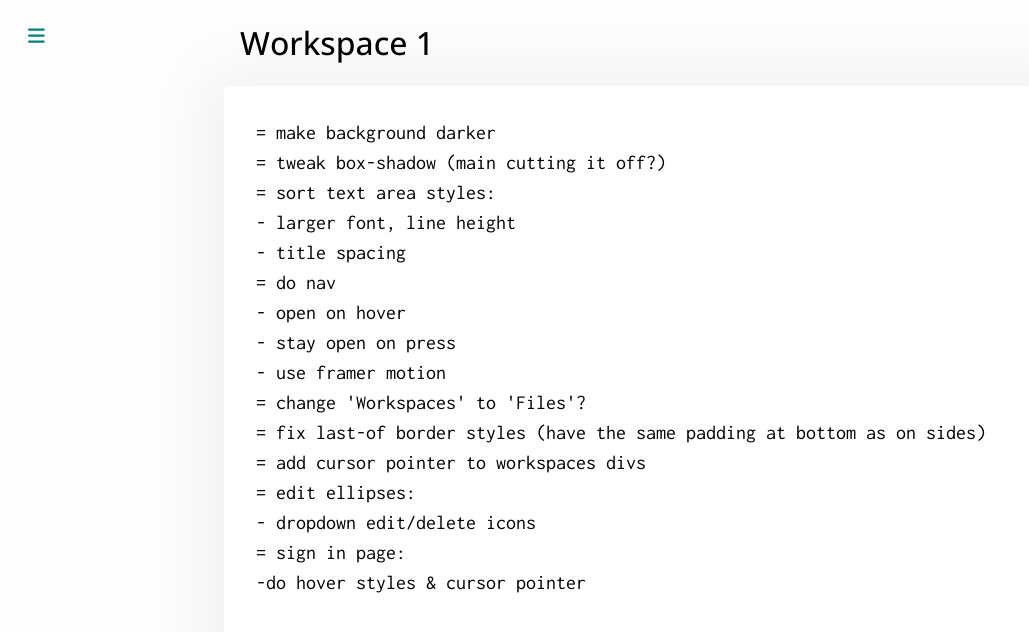
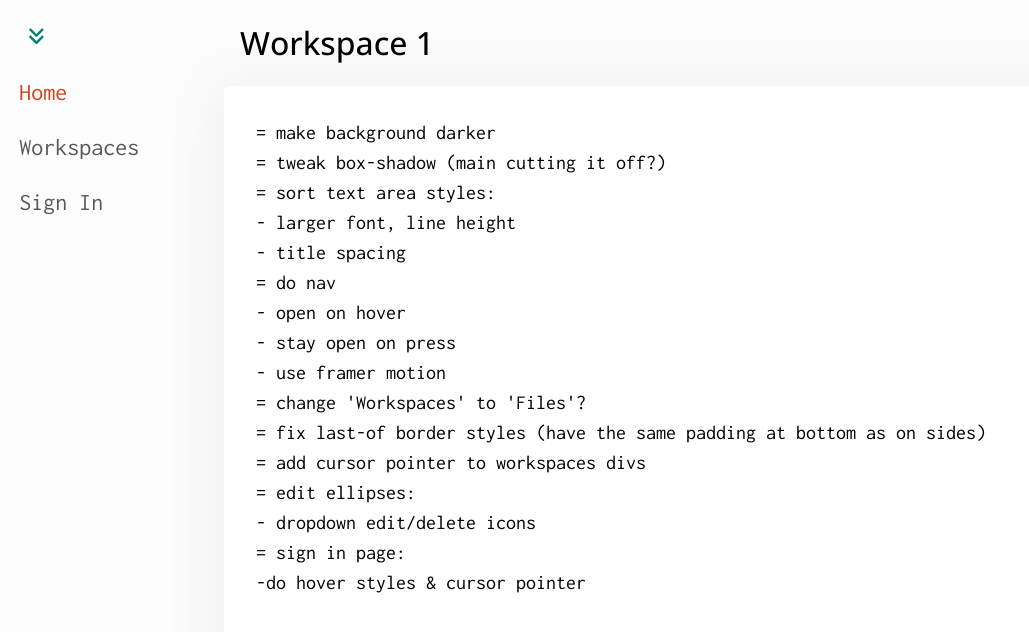
Before and after one commit to timgoalen/tasker, a Next.js app: page / in a window 1280 px wide. Shown: the top 632 px of the page, without its empty margins (0-1029 px from the left). Built offline with nearby package versions, Linux system fonts and the light colour scheme.

Commit message:
chore: rename nav components

```diff
--- a/app/layout.tsx
+++ b/app/layout.tsx
@@ -2,7 +2,7 @@ import type { Metadata } from "next";
 
 import "./styles/globals.css";
 import { inconsolata } from "./ui/fonts";
-import Dashboard from "./ui/dashboard/Dashboard";
+import SideNav from "./ui/sidenav/SideNav";
 
 export const metadata: Metadata = {
   title: "tasker",
@@ -18,7 +18,7 @@ export default function RootLayout({
     <html lang="en">
       {/* 'antialiased' is a Tailwind class */}
       <body className={`${inconsolata.className} antialiased`}>
-        <Dashboard />
+        <SideNav />
         {children}
       </body>
     </html>
--- a/app/styles/Dashboard.module.css
+++ b/app/styles/SideNav.module.css
@@ -13,3 +13,15 @@
   color: var(--primary-colour-dark);
   background-color: var(--white);
 }
+
+.sideBar {
+  position: fixed;
+  height: 100%;
+  top: 0;
+  left: 0;
+  border-radius: 0 8px 8px 0;
+  box-shadow: var(--page-shadow);
+  display: flex;
+  flex-direction: column;
+  margin-top: 3.4rem;
+}
--- a/app/styles/globals.css
+++ b/app/styles/globals.css
@@ -47,11 +47,6 @@ body {
 
 .nav {
   display: flex;
-}
-
-.side-nav {
-  display: flex;
-  flex-direction: column;
 }
 
 .nav-link {
--- a/app/ui/dashboard/SideNav.tsx
+++ b/app/ui/sidenav/NavLinks.tsx
@@ -4,11 +4,11 @@ import Link from "next/link";
 import { usePathname } from "next/navigation";
 import clsx from "clsx";
 
-export default function SideNav() {
+export default function NavLinks() {
   const pathname = usePathname();
 
   return (
-    <div className="side-nav">
+    <>
       <Link
         href="/"
         className={clsx(
@@ -39,6 +39,6 @@ export default function SideNav() {
       >
         Sign In
       </Link>
-    </div>
+    </>
   );
 }
--- a/app/ui/dashboard/Dashboard.tsx
+++ b/app/ui/sidenav/SideNav.tsx
@@ -1,42 +1,39 @@
 "use client";
 import { useState } from "react";
 
-import { openSans } from "@/app/ui/fonts";
 import { FontAwesomeIcon } from "@fortawesome/react-fontawesome";
 import { faBars, faAnglesDown } from "@fortawesome/free-solid-svg-icons";
 import { motion } from "framer-motion";
 
-import styles from "@/app/styles/Dashboard.module.css";
-import SideNav from "./SideNav";
+import styles from "@/app/styles/SideNav.module.css";
+import NavLinks from "./NavLinks";
 
-export default function Dashboard() {
-  const [isDashboardOpen, setIsDashboardOpen] = useState(false);
+export default function SideNav() {
+  const [isSideNavOpen, setIsSideNavOpen] = useState(true);
 
   return (
     <>
-      {isDashboardOpen ? (
-        <div onMouseLeave={() => setIsDashboardOpen(false)}>
+      {isSideNavOpen ? (
+        // Open Side Nav
+        <div onMouseLeave={() => setIsSideNavOpen(false)}>
           <button className={styles.icon}>
             <FontAwesomeIcon icon={faAnglesDown} />
           </button>
 
-          <motion.section
-            className="dashboard-container"
+          <motion.nav
+            className={styles.sideBar}
             transition={{ duration: 0.2 }}
             initial={{ x: -20, opacity: 0 }}
             animate={{ x: 0, opacity: 1 }}
           >
-            <div className={`${openSans.className} antialiased site-title`}>
-              tasker
-            </div>
-
-            <SideNav />
-          </motion.section>
+            <NavLinks />
+          </motion.nav>
         </div>
       ) : (
+        // Hamburger icon
         <button
           className={styles.icon}
-          onMouseEnter={() => setIsDashboardOpen(true)}
+          onMouseEnter={() => setIsSideNavOpen(true)}
         >
           <FontAwesomeIcon icon={faBars} />
         </button>
```
